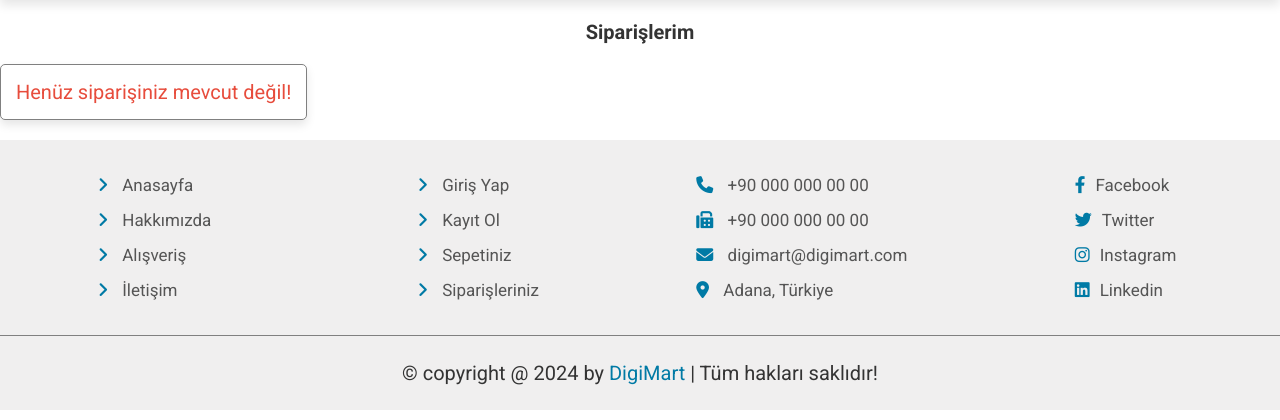
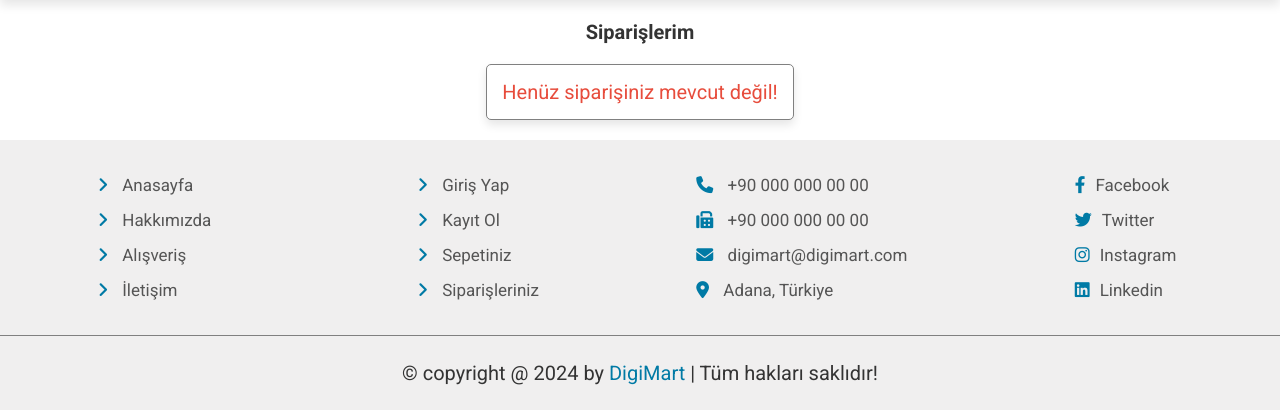
Before and after one commit to hkngdkl/Digimart, a PHP site: page /orders.php in a window 1280 px wide. Shown: the part 102-522 px from the top of the page. Run offline with PHP 8.4, Linux system fonts and the light colour scheme; the visitor is signed in with stand-in values (Sample User, id 1); data that the repository does not hold is empty; some libraries are stand-ins or nearby versions.

Commit message:
final commit

```diff
--- a/orders.php
+++ b/orders.php
@@ -57,7 +57,7 @@ if(isset($_SESSION['user_id'])){
    <?php
       }
       }else{
-         echo '<p class="empty">Henüz siparişiniz mevcut değil!</p>';
+         echo '<div style="margin: auto"> <p class="empty">Henüz siparişiniz mevcut değil!</p></div>';
       }
       }
    ?>
```
